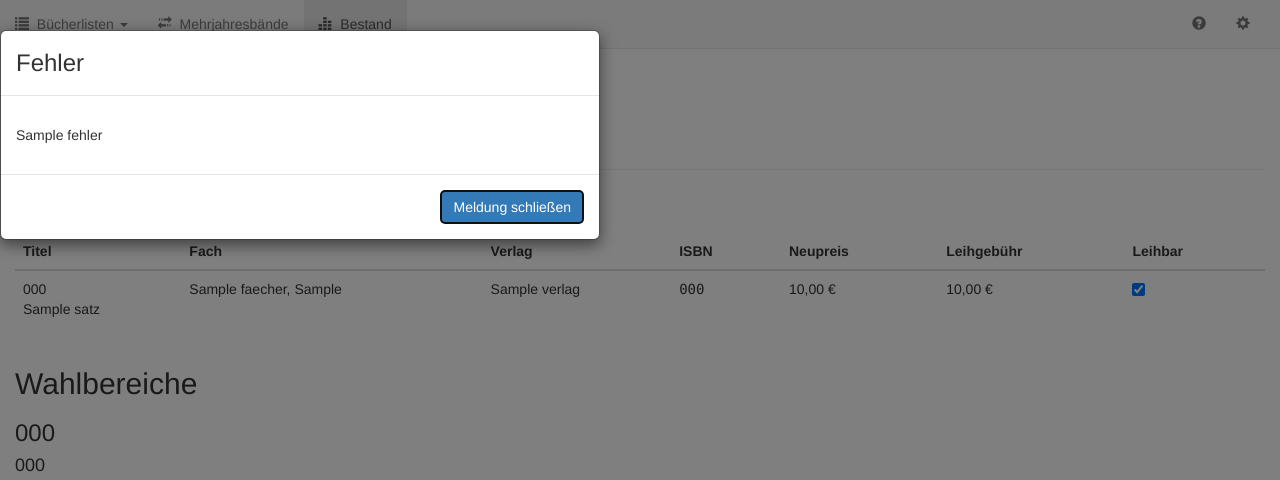
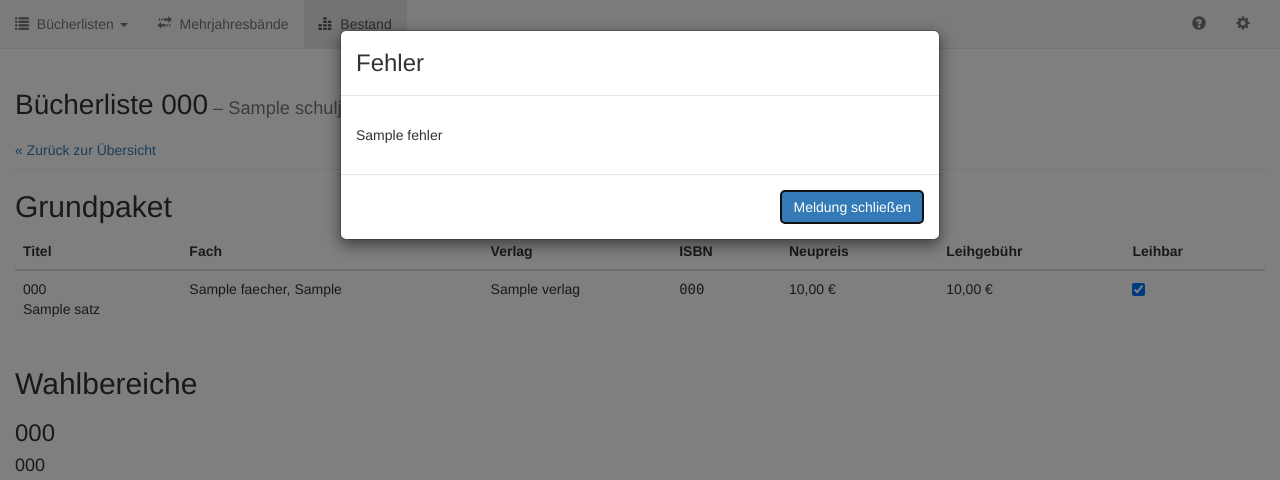
Before and after one commit to niklas-mlrr/sba-dashboard, a FastAPI app: template app/templates/buecherliste_gruppe.html in a window 1280 px wide. Shown: the top 480 px of the page. Run offline with FastAPI, Linux system fonts and the light colour scheme; the template is opened without the code that fills it: most values are stand-ins (such as "Sample title", 1, 10 or a date in 2020).

Commit message:
Zentriere Bestätigungs- und Fehlermenü wie das Buchmenü
- Die Menüs im Block `kopfzeile` (Bestätigen, Zurückziehen, Fehler) sind
  direkte Kinder von .seite; `.seite > *` bzw. `.seite-voll > *` setzte
  ihre seitlichen Ränder per !important auf 15px/0 und schlug damit
  `margin: 30px auto auto` - sie standen links statt mittig
- Beide Randregeln nehmen <dialog> jetzt aus (`:not(dialog)`)

Co-Authored-By: Claude Opus 5.5 <noreply@anthropic.com>

```diff
--- a/app/static/app.css
+++ b/app/static/app.css
@@ -174,7 +174,10 @@ body {
 @media (min-width: 768px) { .seite { width: 780px; margin: 0 auto; } }
 @media (min-width: 992px) { .seite { width: 1000px; } }
 @media (min-width: 1200px) { .seite { width: 1200px; } }
-.seite > * { margin-left: 15px !important; margin-right: 15px !important; }
+/* Ohne <dialog>: Menüs im Block `kopfzeile` (Bestätigen, Zurückziehen,
+   Fehler) sind direkte Kinder von .seite, und das `!important` hier schlüge
+   ihr `margin: 30px auto auto` - sie klebten links statt mittig zu stehen. */
+.seite > :not(dialog) { margin-left: 15px !important; margin-right: 15px !important; }
 
 .kopf {
   margin-top: 40px;
@@ -485,7 +488,7 @@ td.frisch {
 
 /* IServ zeigt die Bücherlisten in voller Breite (container-fluid). */
 @media (min-width: 768px) { .seite.seite-voll { width: auto; margin: 0; } }
-.seite-voll > * { margin-left: 0 !important; margin-right: 0 !important; }
+.seite-voll > :not(dialog) { margin-left: 0 !important; margin-right: 0 !important; }
 .seite-voll main {
   font-family: var(--iserv-schrift);
   font-size: 14px;
```
